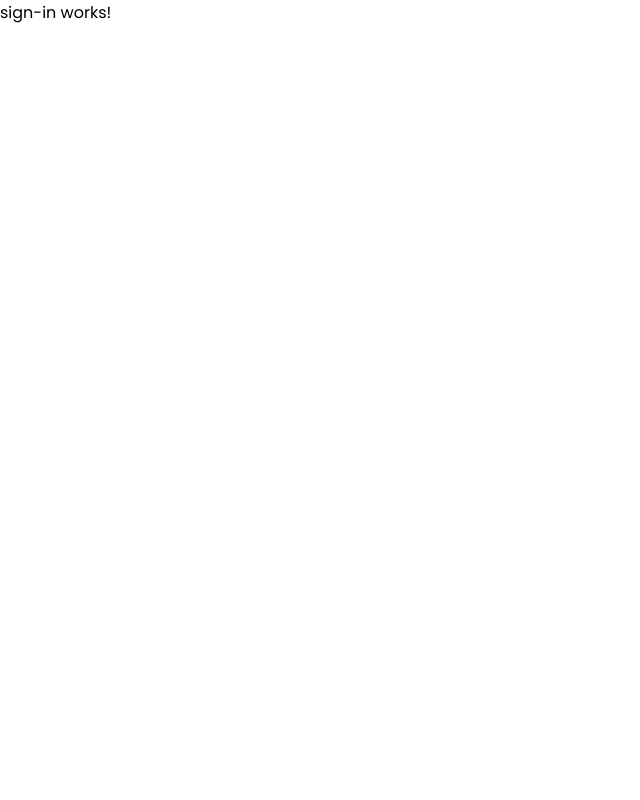
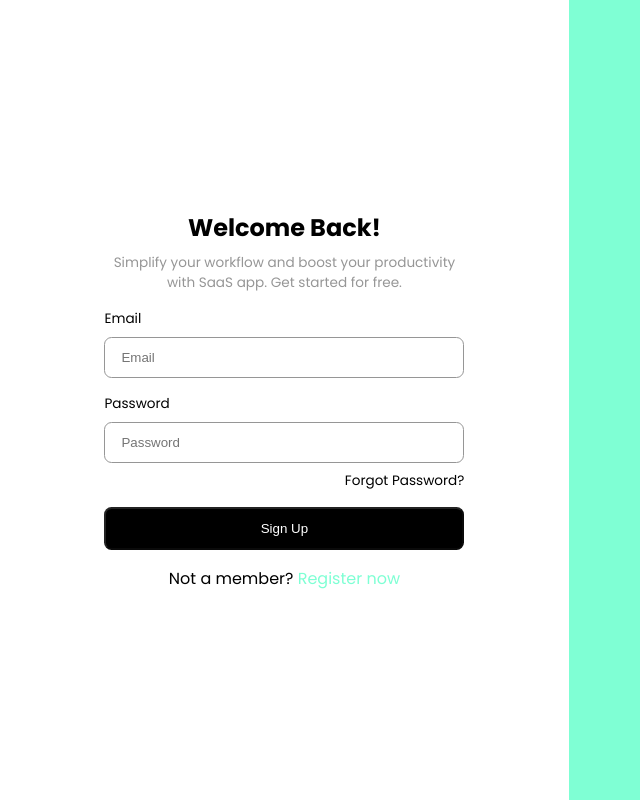
Before and after one commit to decodb/bug-issue-tracker, an Angular app in the folder frontend/: page /sign-in in a window 1280 px wide. Shown: the whole page, without its empty margins (0-640 px from the left). Built offline with nearby package versions, Linux system fonts and the light colour scheme.

Commit message:
Login Page

```diff
--- a/frontend/src/app/components/navbar/navbar.component.html
+++ b/frontend/src/app/components/navbar/navbar.component.html
@@ -1,7 +1,7 @@
 <nav>
     <ion-icon name="logo-sass" class="logo"></ion-icon>
     <div class="buttons">
-        <a routerLink="" routerLinkActive="" >Login</a>
-        <a routerLink="/sign-up" routerLinkActive="" class="btn">Sign up <ion-icon name="arrow-forward-outline"></ion-icon></a>
+        <a routerLink="/sign-in" routerLinkActive="" >Login</a>
+        <a routerLink="/sign-up" class="btn">Sign up <ion-icon name="arrow-forward-outline"></ion-icon></a>
     </div>
 </nav>
--- a/frontend/src/app/pages/sign-in/sign-in.component.css
+++ b/frontend/src/app/pages/sign-in/sign-in.component.css
@@ -0,0 +1,129 @@
+section {
+    display: grid;
+    grid-template-columns: 1fr 1.25fr;
+    height: 100vh;
+    position: relative;
+}
+
+.message {
+    background-color: rgb(160, 252, 221);
+    padding: 0.5rem 1rem;
+    position: absolute;
+    top: 10px;
+    left: -1000px;
+    display: flex;
+    justify-content: center;
+    align-items: center;
+    border: 2px solid rgb(20, 204, 143);
+    border-radius: 7.5px;
+    width: 18rem;
+    transition: all 0.2s ease-in-out;
+}
+
+.message.showMessage {
+    left: 10px;
+}
+
+.error {
+    color: red;
+    font-size: 14px;
+    padding-left: 5px;
+}
+
+section .right {
+    display: flex;
+    flex-direction: column;
+    justify-content: center;
+    align-items: center;
+    gap: 1rem;
+    text-align: center;
+
+}
+
+section .right .header {
+    display: flex;
+    flex-direction: column;
+    gap: 0.5rem;
+    width: 22.5rem;
+}
+
+section .right .header p {
+    color: #969696;
+    font-size: 0.85rem;
+}
+
+section .right form {
+    display: flex;
+    flex-direction: column;
+    gap: 1rem;
+    width: 22.5rem;
+}
+
+section .right form .field {
+    text-align: left;
+    display: flex;
+    flex-direction: column;
+    gap: 0.5rem;
+}
+
+section .right form .field label {
+    font-size: 0.85rem;
+    font-weight: 400;
+}
+
+section .right form .field input {
+    padding: 0.75rem 1rem;
+    border: 1.25px solid #969696;
+    border-radius: 7.5px;
+    width: 100%;
+    transition: box-shadow 0.3s ease, border-color 0.3s ease, border-width 0.3s ease;
+    width: 100%;
+}
+
+section .right form .field input:hover {
+    box-shadow: 0 0 15px aquamarine;
+}
+
+section .right form .field a {
+    text-align: right;
+}
+
+.btn {
+    display: flex;
+    justify-content: center;
+    align-items: center;
+    padding: 0.75rem 1rem;
+}
+
+.password-text {
+    font-size: 0.85rem;
+}
+
+.register-text {
+    color: aquamarine;
+}
+
+.loader {
+  display: inline-block;
+  width: 20px;
+  height: 20px;
+  border: 2px solid white;
+  border-top: 2px solid transparent;
+  border-radius: 50%;
+  animation: spin 0.8s linear infinite;
+  vertical-align: middle;
+}
+
+.hidden {
+  display: none;
+}
+
+@keyframes spin {
+  to {
+    transform: rotate(360deg);
+  }
+}
+
+.left {
+    background-color: aquamarine;
+}
--- a/frontend/src/app/pages/sign-in/sign-in.component.html
+++ b/frontend/src/app/pages/sign-in/sign-in.component.html
@@ -1 +1,34 @@
-<p>sign-in works!</p>
+<section>
+    @if(showMessage()) {
+        <p class="message" [class.showMessage]="slideInMessage()">{{ responseMessage() }}</p>
+    }
+    <div class="right">
+        <div class="header">
+            <h2>Welcome Back!</h2>
+            <p>Simplify your workflow and boost your productivity with SaaS app. Get started for free.</p>
+        </div>
+        <form [formGroup]="form" (ngSubmit)="onSubmit()">
+            <div class="field">
+                <label for="email">Email</label>
+                <input id="email" type="email" placeholder="Email" formControlName="email">
+                @if(showErrorMessage() && errorMessage() === "User with this email does not exist. ") {
+                    <p class="error">A user with this email does not exist</p>
+                }
+            </div>
+            <div class="field">
+                <label for="password">Password</label>
+                <input id="password" type="password" placeholder="Password" formControlName="password">
+                @if(showErrorMessage() && errorMessage() === "Invalid credentials. ") {
+                    <p class="error">Invalid Password. Please try again. </p>
+                }
+                <a [routerLink]="['/']" class="password-text" >Forgot Password? </a>
+            </div>
+            <button type="submit" class="btn" [disabled]="form.invalid || isLoading()">
+                <span [class.hidden]="isLoading()">Sign Up</span>
+                <span class="loader" [class.hidden]="!isLoading()"></span>
+            </button>
+        </form>
+        <p>Not a member? <a routerLink="/sign-up" class="register-text">Register now</a> </p>
+    </div>
+    <div class="left"></div>
+</section>
--- a/frontend/src/app/pages/sign-in/sign-in.component.ts
+++ b/frontend/src/app/pages/sign-in/sign-in.component.ts
@@ -1,11 +1,70 @@
-import { Component } from '@angular/core';
+import { Component, CUSTOM_ELEMENTS_SCHEMA, signal } from '@angular/core';
+import { FormControl, FormGroup, ReactiveFormsModule, Validators } from '@angular/forms';
+import { Router, RouterLink } from '@angular/router';
+import { AuthService, logUser } from '../../services/auth.service';
 
 @Component({
   selector: 'app-sign-in',
-  imports: [],
+  imports: [RouterLink, ReactiveFormsModule],
+  schemas: [CUSTOM_ELEMENTS_SCHEMA],
   templateUrl: './sign-in.component.html',
   styleUrl: './sign-in.component.css'
 })
 export class SignInComponent {
+  isLoading = signal<boolean>(false);
+  showMessage = signal<boolean>(false);
+  slideInMessage = signal<boolean>(false);
+  responseMessage = signal<string>('');
+  errorMessage = signal<string>('');
+  showErrorMessage = signal<boolean>(false);
 
+  constructor(private authService: AuthService, private router: Router) {}
+
+  form = new FormGroup({
+    email: new FormControl('', {
+      validators: [Validators.required, Validators.email]
+    }),
+    password: new FormControl('', {
+      validators: [Validators.required]
+    })
+  })
+
+  onSubmit() {
+    if (this.form.invalid) {
+      return
+    }
+
+    this.isLoading.set(true)
+
+    const userCredentials : logUser = {
+      email: this.form.controls.email.value,
+      password: this.form.controls.password.value
+    }
+
+    this.authService.loginUser(userCredentials)
+      .subscribe({
+        next: ({ message }) => {
+          console.log(message)
+          this.responseMessage.set(message)
+          this.showMessage.set(true)
+          setTimeout(()=> {
+            this.slideInMessage.set(true);
+            this.isLoading.set(false);
+          }, 1000)
+
+          setTimeout(()=> {
+            this.router.navigate(["/"])
+          }, 2500)
+        },
+        error: (error) => {
+          const message = error.error?.message || "An unexpected error occurred.";
+          this.errorMessage.set(message)
+          this.showErrorMessage.set(true)
+          setTimeout(()=> {
+            this.slideInMessage.set(true);
+            this.isLoading.set(false);
+          }, 1000)
+        }
+      })
+  }
 }
--- a/frontend/src/app/pages/sign-up/sign-up.component.html
+++ b/frontend/src/app/pages/sign-up/sign-up.component.html
@@ -53,6 +53,6 @@
                 <span class="loader" [class.hidden]="!isLoading()"></span>
             </button>
         </form>
-        <p class="login-text">Already have an accoun? <a routerLink="/sign-in">Login</a></p>
+        <p class="login-text">Already have an account? <a routerLink="/sign-in">Login</a></p>
     </div>
 </section>
--- a/frontend/src/app/pages/sign-up/sign-up.component.ts
+++ b/frontend/src/app/pages/sign-up/sign-up.component.ts
@@ -84,9 +84,9 @@ export class SignUpComponent {
             this.isLoading.set(false);
           }, 1000)
 
-          setTimeout(()=> {
-            this.router.navigate(["/sign-in"])
-          }, 2500)
+          /*setTimeout(()=> {
+            this.router.navigate(["/"])
+          }, 2500)*/
         },
         error: (error) => {
           const message = error.error?.message || "An unexpected error occurred.";
--- a/frontend/src/app/services/auth.service.ts
+++ b/frontend/src/app/services/auth.service.ts
@@ -10,9 +10,9 @@ export interface regUser {
     role: string
 }
 
-interface logUser {
-    email: string,
-    password: string
+export interface logUser {
+    email: string | null,
+    password: string | null
 }
 
 @Injectable({providedIn: "root"})
```
Also changed, not shown: 1 other file (tests, documents, lock files or other folders).
